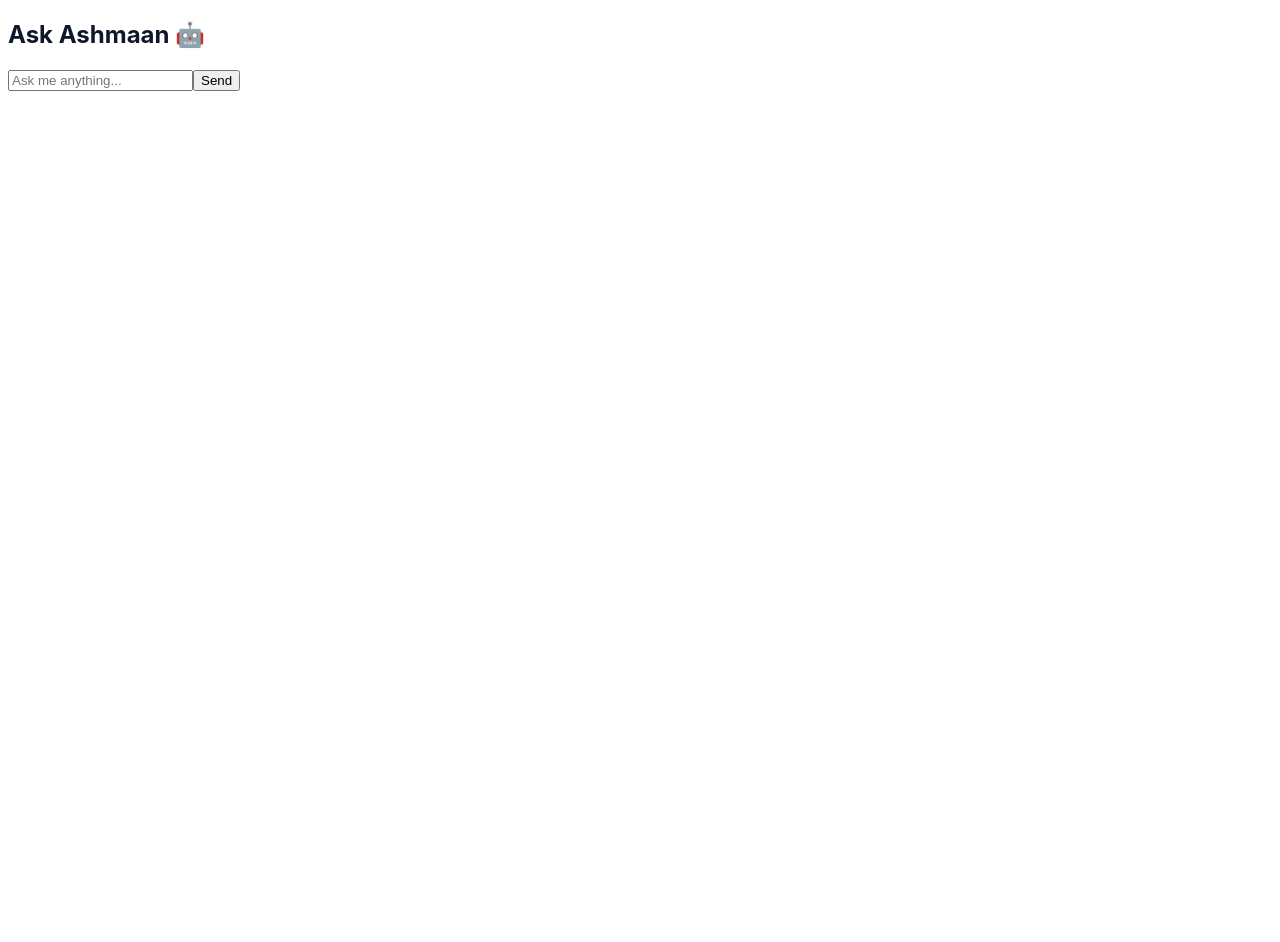
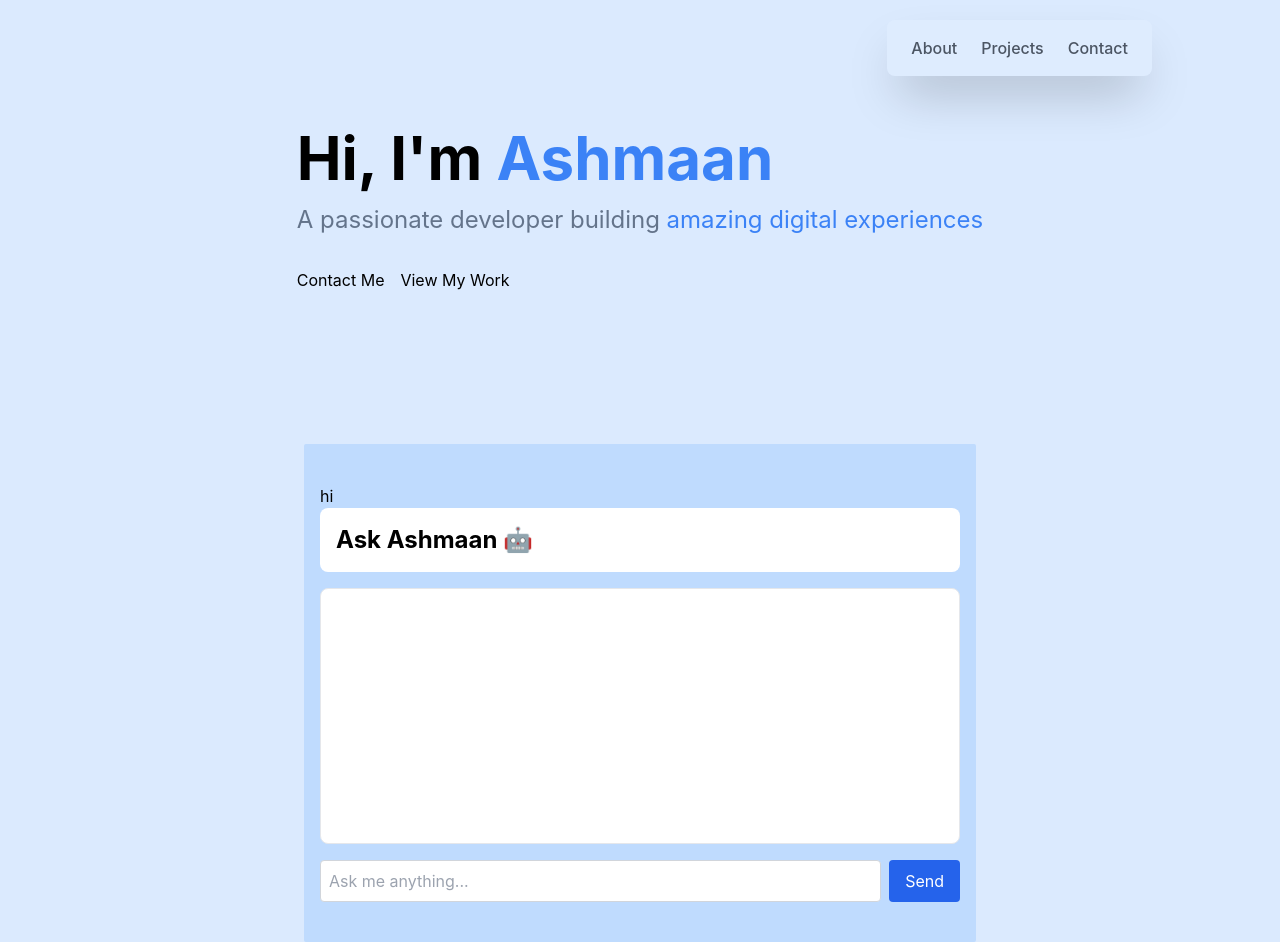
Before and after one commit to Ashmaan-2006/ashmaan, a Next.js app: page / in a window 1280 px wide. Before the commit the page ends 800 px from the top, so only its background shows below. Built offline with nearby package versions, Linux system fonts and the light colour scheme.

Commit message:
Navbar updated and working

```diff
--- a/app/components/Chatbot.tsx
+++ b/app/components/Chatbot.tsx
@@ -34,8 +34,11 @@ const sendMessage = async () => {
 };
 
   return (
-    <section className="max-w-2xl mx-auto px-4 py-10">
-      <h2 className="text-2xl font-bold mb-4">Ask Ashmaan 🤖</h2>
+    <section className="max-w-2xl mx-auto px-4 py-10 bg-blue-200 rounded-sm">
+      <div>
+        <p>hi</p>
+      </div>
+      <h2 className="text-2xl font-bold mb-4 bg-white rounded-lg p-4">Ask Ashmaan 🤖</h2>
       <div className="border rounded-lg p-4 space-y-2 h-64 overflow-y-auto bg-white dark:bg-zinc-800 text-sm">
         {messages.map((msg, i) => (
           <p key={i} className="whitespace-pre-wrap">{msg}</p>
--- a/app/components/Hero.tsx
+++ b/app/components/Hero.tsx
@@ -10,7 +10,7 @@ export default function Hero() {
         <p className="text-xl sm:text-2xl text-muted-foreground">
           A passionate developer building <span className="text-primary typing-effect" id="workTyping">amazing digital experiences</span>
         </p>
-        <div className="flex gap-4 mt-4">
+        <div className="flex gap-4 mt-4 text-black transition ease-in duration-1000 hover:text-red-500">
           <a href="#contact" className="btn btn-primary">
             Contact Me
           </a>
--- a/app/page.tsx
+++ b/app/page.tsx
@@ -1,9 +1,25 @@
 import Chatbot from './components/Chatbot';
+import Hero from './components/Hero';
 
 export default function Home() {
   return (
-    <main>
-      <Chatbot />
-    </main>
-  );
+<>
+  <nav className="flex fixed top-5 right-32 items-center justify-between px-6 py-4 bg-white/10 shadow-2xl rounded-lg ease-in duration-500 hover:bg-white/80">
+    <ul className="flex space-x-6 text-gray-600 font-medium">
+    <li><a href="#about" className="hover:text-blue-600">About</a></li>
+    <li><a href="#projects" className="hover:text-blue-600">Projects</a></li>
+    <li><a href="#contact" className="hover:text-blue-600">Contact</a></li>
+  </ul>
+  </nav>
+
+    <main className="min-h-screen bg-blue-100 flex items-center justify-center">
+
+  <div className="text-black space-y-6">
+    <Hero />
+    <Chatbot />
+  </div>
+</main>
+</>
+
+  )
 }
--- a/postcss.config.mjs
+++ b/postcss.config.mjs
@@ -1,5 +1,12 @@
+import tailwindcss from 'tailwindcss';
+import autoprefixer from 'autoprefixer';
+
+/** @type {import('postcss-load-config').Config} */
 const config = {
-  plugins: ["@tailwindcss/postcss"],
+  plugins: {
+    'tailwindcss': {},
+    'autoprefixer': {},
+  },
 };
 
 export default config;
--- a/styles/globals.css
+++ b/styles/globals.css
@@ -1,3 +1,7 @@
+@tailwind base;
+@tailwind components;
+@tailwind utilities;
+
 :root {
   --color-background: #ffffff;
   --color-foreground: #0f172a;
--- a/tailwind.config.js
+++ b/tailwind.config.js
@@ -3,6 +3,7 @@ module.exports = {
   content: [
     './app/**/*.{js,ts,jsx,tsx}',
     './components/**/*.{js,ts,jsx,tsx}',
+
   ],
   darkMode: 'class',
   theme: {
```
Also changed, not shown: package.json (+4 -3 lines), 1 other file (tests, documents, lock files or other folders).
